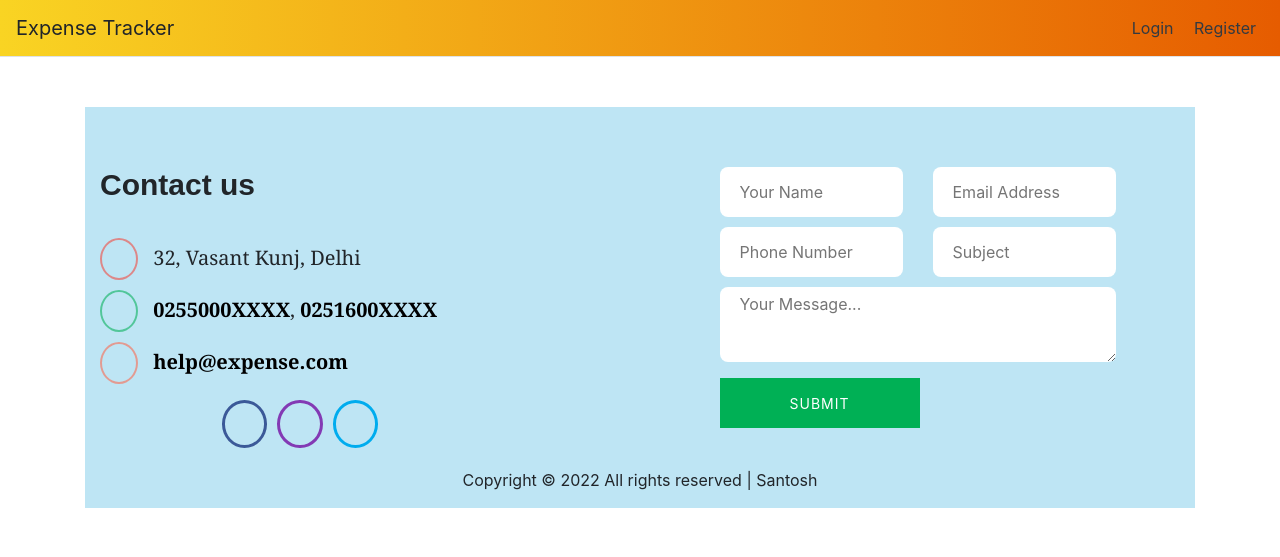
After one commit to dev-shinde/Flipr-Hack, a Flask app: page /contact in a window 1280 px wide. The commit adds this page. Shown: the top 557 px of the page. Run offline with Flask 2, Linux system fonts and the light colour scheme; some libraries are stand-ins or nearby versions.

Commit message:
breadsrum update fixed and analysis/profile/contact page added

```diff
--- a/main.py
+++ b/main.py
@@ -2,7 +2,10 @@ from flask import Flask, render_template, request, redirect, session, url_for
 import mysql.connector  # pip install mysql-connector-python
 import os
 from datetime import timedelta  # used for setting session timeout
-from markupsafe import escape
+import pandas as pd
+import json
+import plotly
+import plotly.express as px
 
 
 app = Flask(__name__)
@@ -19,9 +22,9 @@ def login():
     if 'user_id' in session:
         cursor.execute("""select * from user_login where user_id = {}""".format(session['user_id']))
         userdata = cursor.fetchall()
-        return redirect(url_for('home', user_name=userdata[0][1]))
+        return redirect('/home')
     else:
-        return render_template("index.html")
+        return render_template("login.html")
 
 
 @app.route('/register')
@@ -29,7 +32,7 @@ def register():
     if 'user_id' in session:
         cursor.execute("""select * from user_login where user_id = {}""".format(session['user_id']))
         userdata = cursor.fetchall()
-        return redirect(url_for("home", user_name=userdata[0][1]))
+        return redirect('/home')
     else:
         return render_template("register.html")
 
@@ -44,9 +47,9 @@ def home():
         return redirect('/')
 
 
-@app.route('/about')
-def about():
-    return render_template("about.html")
+@app.route('/contact')
+def contact():
+    return render_template("contact.html")
 
 
 @app.route('/login_validation', methods=['POST'])
@@ -61,7 +64,7 @@ def login_validation():
         # above code will return the one result in list of tuple
         if len(users) > 0:
             session['user_id'] = users[0][0]
-            return redirect('home')
+            return redirect('/home')
         else:
             return redirect('/')
     else:
@@ -89,13 +92,45 @@ def registration():
             myuser = cursor.fetchall()
             print(myuser)
             session['user_id'] = myuser[0][0]
-            return redirect(url_for('home', user_name=myuser[0][1]))
+            return redirect('/home')
         else:
             return redirect('/register')
     else:
         cursor.execute("""select * from user_login where user_id = {} """.format(session['user_id']))
         userdata = cursor.fetchall()
-        return redirect(url_for('home', user_name=userdata[0][1]))
+        return redirect('/home')
+
+
+@app.route('/analysis')
+def analysis():
+    if 'user_id' in session:
+        cursor.execute("""select * from user_login where user_id = {} """.format(session['user_id']))
+        userdata = cursor.fetchall()
+        students = [['Savings', 24000, 'Sydney', 'Australia'],
+                    ['Spends', 20000, 'Coimbatore', 'India'],
+                    ['Investments', 15000, 'Coimbatore', 'India'],
+                    ['Earnings', 56000, 'Tokyo', 'Japan']]
+
+        # Convert list to dataframe and assign column values
+        df = pd.DataFrame(students,
+                          columns=['Expense', 'Amount', 'City', 'Country'],
+                          index=['a', 'b', 'c', 'd'])
+
+        fig = px.bar(df, x='Expense', y='Amount', color='City', barmode='group')
+        graphJSON = json.dumps(fig, cls=plotly.utils.PlotlyJSONEncoder)
+        return render_template('analysis.html', graphJSON=graphJSON)
+    else:
+        return redirect('/')
+
+
+@app.route('/profile')
+def profile():
+    if 'user_id' in session:
+        cursor.execute("""select * from user_login where user_id = {} """.format(session['user_id']))
+        userdata = cursor.fetchall()
+        return render_template('profile.html', user_name=userdata[0][1])
+    else:
+        return redirect('/')
 
 
 @app.route('/logout')
--- a/static/css/style.css
+++ b/static/css/style.css
@@ -12,3 +12,226 @@
 .mt-50{
     margin-top : 50px
 }
+
+@import url("https://fonts.googleapis.com/css2?family=Poppins:wght@300;400;500;600&display=swap");
+
+* {
+  margin: 0;
+  padding: 0;
+  scroll-behavior: smooth;
+  box-sizing: border-box;
+}
+
+body {
+  overflow-x: hidden;
+  font-family: "Poppins", sans-serif;
+  font-size: 16px;
+}
+
+ul {
+  list-style: none;
+}
+
+input {
+  overflow: hidden;
+}
+
+.section-title {
+  position: relative;
+  font-size: 30px;
+  font-weight: 600;
+  font-family: "Poppins", sans-serif;
+  margin: 0 0 35px;
+}
+
+.sec-pad {
+  padding: 60px 0 0;
+  margin: 50px 0;
+}
+
+.contact-sec {
+  align-item: center;
+  display: flex;
+  background-color: #5cbde466;
+}
+
+.contact-sec .contact-ul li,
+.contact-ul b {
+  font-size: 20px;
+  margin: 10px 0;
+  font-family: Cambria, Cochin, Georgia, Times, "Times New Roman", serif;
+  word-wrap: break-word;
+}
+
+.contact-sec .contact-ul i {
+  font-size: 18px;
+  padding: 10px;
+  margin-right: 10px;
+  border-radius: 50%;
+}
+.contact-detail a {
+  color: #000;
+  text-decoration: none;
+}
+
+.contact-sec .contact-ul li b:hover {
+  color: #f93;
+}
+
+.contact-sec .contact-ul li .fa-location-dot {
+  color: #f44337;
+  border: 2px solid #f4433790;
+}
+
+.contact-sec .contact-ul li .fa-phone {
+  color: #00b055;
+  border: 2px solid #00b05590;
+}
+
+.contact-sec .contact-ul li .fa-envelope {
+  color: #ff6347;
+  border: 2px solid #ff634790;
+}
+
+.contact-detail span {
+  width: 400px;
+  display: flex;
+  justify-content: center;
+}
+.contact-detail span a {
+  font-size: 20px;
+  padding: 6px 12px;
+  color: #000;
+  border-radius: 50%;
+  margin: 0px 5px;
+}
+.contact-detail span .fb {
+  color: #3b5998;
+  border: 3px solid #3b5998;
+}
+.contact-detail span .fb:hover {
+  color: #fff;
+  background-color: #3b5998;
+}
+
+.contact-detail span .insta {
+  color: #833ab4;
+  border: 3px solid #833ab4;
+}
+.contact-detail span .insta:hover {
+  color: #fff;
+  background-color: #833ab4;
+}
+
+.contact-detail span .twitter {
+  color: #00acee;
+  border: 3px solid #00acee;
+}
+.contact-detail span .twitter:hover {
+  color: #fff;
+  background-color: #00acee;
+}
+
+form.contFrm {
+  max-width: 396px;
+  margin: auto;
+}
+
+.inptFld {
+  width: 100%;
+  height: 50px;
+  border: 0;
+  margin: 0 0 10px;
+  border-radius: 8px;
+  padding: 0 20px;
+  font-size: 16px;
+  color: #000;
+}
+
+.inptFld:focus {
+  outline-offset: -4px;
+  outline: 1px solid #f93;
+}
+
+.contFrm textarea {
+  height: 75px;
+  padding-top: 5px;
+}
+.inptBtn {
+  height: 50px;
+  border: 0;
+  background: #00b055;
+  font-size: 14px;
+  color: #fff;
+  margin: auto;
+  letter-spacing: 1px;
+  cursor: pointer;
+  width: 100%;
+  max-width: 200px;
+}
+
+/* Responcive css Start */
+
+@media (max-width: 991px) {
+  .sec-pad {
+    padding: 20px 0 0px;
+  }
+
+  .contact-sec .contact-ul li,
+  .contact-ul b {
+    font-size: 18px;
+  }
+
+  .contact-sec .contact-ul i {
+    font-size: 14px;
+    padding: 6px;
+    margin-right: 6px;
+  }
+
+  .inptFld {
+    height: 40px;
+    margin: 0 0 10px;
+    padding: 0 14px;
+    font-size: 14px;
+  }
+}
+
+@media (max-width: 767px) {
+  .contact-detail span {
+    width: auto;
+  }
+  .contact-detail span a {
+    font-size: 18px;
+    padding: 5px 10px;
+    color: #000;
+    border-radius: 50%;
+    margin: 0px 5px 20px;
+  }
+}
+
+@media (max-width: 575px) {
+  .section-title {
+    font-size: 26px;
+    font-weight: 500;
+  }
+  .contact-sec {
+    border-radius: 10% 10% 0% 0% / 5% 5% 0% 0%;
+  }
+
+  .contact-sec .contact-ul i {
+    border: none;
+  }
+  .inptFld {
+    height: 36px;
+    margin: 0 0 8px;
+    padding: 0 14px;
+    font-size: 14px;
+  }
+}
+
+@media (max-width: 480px) {
+  .contact-sec .contact-ul li,
+  .contact-ul b {
+    font-size: 16px;
+  }
+}
--- /dev/null
+++ b/templates/contact.html
@@ -0,0 +1,115 @@
+<!DOCTYPE html>
+<html lang="en">
+    <head>
+        <!-- Required meta tags -->
+        <meta charset="utf-8">
+        <meta name="viewport" content="width=device-width, initial-scale=1, shrink-to-fit=no">
+
+        <link rel="stylesheet" type="text/css" href="{{ url_for('static',filename='css/style.css') }}">
+
+        <!-- Bootstrap CSS -->
+        <link rel="stylesheet" href="path/to/font-awesome/css/font-awesome.min.css">
+        <link rel="stylesheet" href="https://cdn.jsdelivr.net/npm/@fortawesome/fontawesome-free@6.2.1/css/fontawesome.min.css" integrity="sha384-QYIZto+st3yW+o8+5OHfT6S482Zsvz2WfOzpFSXMF9zqeLcFV0/wlZpMtyFcZALm" crossorigin="anonymous">
+        <link rel="stylesheet" href="https://cdn.jsdelivr.net/npm/bootstrap@4.3.1/dist/css/bootstrap.min.css" integrity="sha384-ggOyR0iXCbMQv3Xipma34MD+dH/1fQ784/j6cY/iJTQUOhcWr7x9JvoRxT2MZw1T" crossorigin="anonymous">
+
+        <title>Expense Tracker - Contact</title>
+    </head>
+    <body>
+     <div class="bg-nav d-flex flex-column flex-md-row align-items-center pb-0 mb-0 border-bottom">
+      <h5 class="m-3 mr-md-auto font-weight-normal">Expense Tracker </h5>
+
+      <nav class="m-2 my-md-0 mr-md-3">
+        <a class="py-2 m-2 text-dark" href="/">Login</a>
+        <a class="py-2 m-2 text-dark" href="/register">Register</a>
+      </nav>
+
+    </div>
+
+     <div class="container">
+         <section class="contact-sec sec-pad">
+          <div class="container">
+            <div class="row">
+              <div class="col-md-6">
+                <div class="contact-detail">
+                  <h1 class="section-title">Contact us</h1>
+
+                  <ul class="contact-ul">
+                    <li><i class="fa fa-location-dot"></i> 32, Vasant Kunj, Delhi</li>
+
+                    <li>
+                      <i class="fa fa-phone"></i>
+                      <a href="tel:08510000000"><b>0255000XXXX</b></a>,
+                      <a href="tel:08510000000"><b>0251600XXXX</b></a>
+                    </li>
+
+                    <li>
+                      <i class="fa-solid fa-envelope"></i>
+                      <a href="mailto:help@expense.com"><b> help@expense.com</b></a>
+                    </li>
+                  </ul>
+
+                  <span>
+                    <a href="#" class="fb"><i class="fa-brands fa-facebook"></i></a>
+                    <a href="#" class="insta"><i class="fa-brands fa-instagram"></i></a>
+                    <a href="#" class="twitter"><i class="fa-brands fa-twitter"></i></a>
+                  </span>
+                </div>
+              </div>
+
+              <div class="col-md-6">
+                <form action="#" class="contFrm" method="POST">
+                  <div class="row">
+                    <div class="col-sm-6">
+                      <input type="text" name="name" placeholder="Your Name" class="inptFld" required />
+                    </div>
+
+                    <div class="col-sm-6">
+                      <input type="email" name="email" placeholder="Email Address" class="inptFld" required />
+                    </div>
+
+                    <div class="col-sm-6">
+                      <input type="tel" name="phone" placeholder="Phone Number" class="inptFld" required />
+                    </div>
+
+                    <div class="col-sm-6">
+                      <input type="text" name="sub" placeholder="Subject" class="inptFld" required />
+                    </div>
+
+                    <div class="col-12">
+                      <textarea class="inptFld" rows="" cols="" placeholder="Your Message..." required></textarea>
+                    </div>
+
+                    <div class="col-12">
+                      <input type="submit" name="submit" value="SUBMIT" class="inptBtn" />
+                    </div>
+                  </div>
+                </form>
+              </div>
+            </div>
+
+            <div style="text-align: center; margin-top: 20px;">
+              <p> Copyright &copy;
+                <script>
+                  document.write(new Date().getFullYear());
+                </script>
+                All rights reserved | Santosh
+              </p>
+            </div>
+
+          </div>
+        </section>
+
+
+     </div>
+
+
+
+
+
+    <!-- Optional JavaScript -->
+    <!-- jQuery first, then Popper.js, then Bootstrap JS -->
+    <script src="https://code.jquery.com/jquery-3.3.1.slim.min.js" integrity="sha384-q8i/X+965DzO0rT7abK41JStQIAqVgRVzpbzo5smXKp4YfRvH+8abtTE1Pi6jizo" crossorigin="anonymous"></script>
+    <script src="https://cdn.jsdelivr.net/npm/popper.js@1.14.7/dist/umd/popper.min.js" integrity="sha384-UO2eT0CpHqdSJQ6hJty5KVphtPhzWj9WO1clHTMGa3JDZwrnQq4sF86dIHNDz0W1" crossorigin="anonymous"></script>
+    <script src="https://cdn.jsdelivr.net/npm/bootstrap@4.3.1/dist/js/bootstrap.min.js" integrity="sha384-JjSmVgyd0p3pXB1rRibZUAYoIIy6OrQ6VrjIEaFf/nJGzIxFDsf4x0xIM+B07jRM" crossorigin="anonymous"></script>
+   </body>
+</html>
--- a/templates/home.html
+++ b/templates/home.html
@@ -18,9 +18,9 @@
 
       <nav class="m-2 my-md-0 mr-md-3">
         <a class="py-2 m-2 text-dark" href="/home">Home</a>
-        <a class="py-2 m-2 text-dark" href="#">Analysis</a>
-        <a class="py-2 m-2 text-dark" href="#">Profile</a>
-        <a class="py-2 m-2 text-dark" href="#">About Us</a>
+        <a class="py-2 m-2 text-dark" href="/analysis">Analysis</a>
+        <a class="py-2 m-2 text-dark" href="/profile">Profile</a>
+        <a class="py-2 m-2 text-dark" href="/contact">Contact Us</a>
       </nav>
          <a class="btn m-2 btn-outline-warning" href="/logout">Logout</a>
     </div>
--- a/templates/index.html
+++ b/templates/login.html
@@ -40,7 +40,7 @@
               </form>
 <!--                rout to register page on click Register-->
               <p class="mt-2">Not a member? <a href="/register">Register</a></p>
-                <p class="mt-2"><a href="/about">About Us</a> </p>
+                <p class="mt-2">Any Query? <a href="/contact">Contact Us</a> </p>
 
             </div>
           </div>
--- a/templates/register.html
+++ b/templates/register.html
@@ -42,7 +42,7 @@
               </form>
 <!--                will route to home page/login on click Login-->
               <p class="mt-2">Already a member? <a href="/">Login</a></p>
-                <p class="mt-2"><a href="/about">About Us</a> </p>
+                <p class="mt-2">Any Query? <a href="/contact">Contact Us</a> </p>
 
             </div>
           </div>
```
Also changed, not shown: templates/about.html (deleted, +0 -131 lines), templates/analysis.html (added, +45 -0 lines), templates/profile.html (added, +69 -0 lines), README.md, img.png (added), img_1.png (added), img_2.png (added), img_3.png (added), img_4.png (added).
